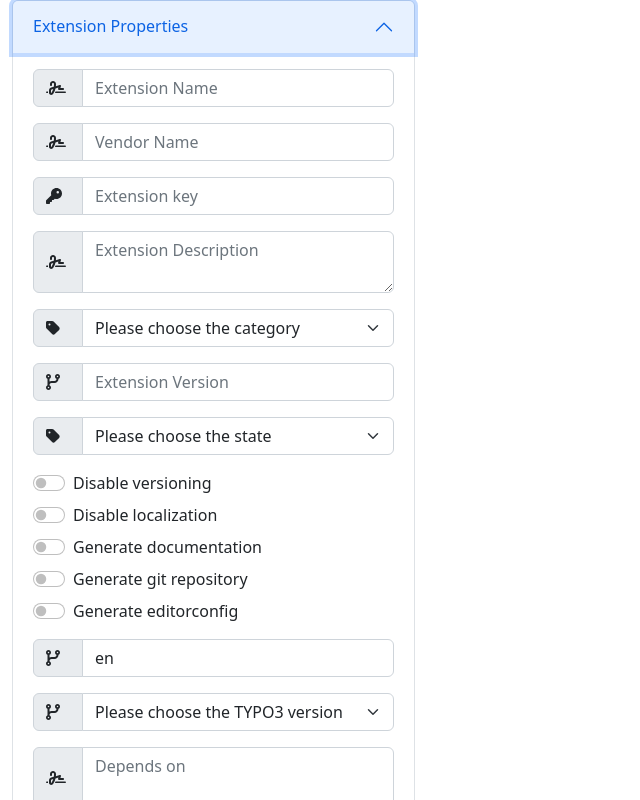
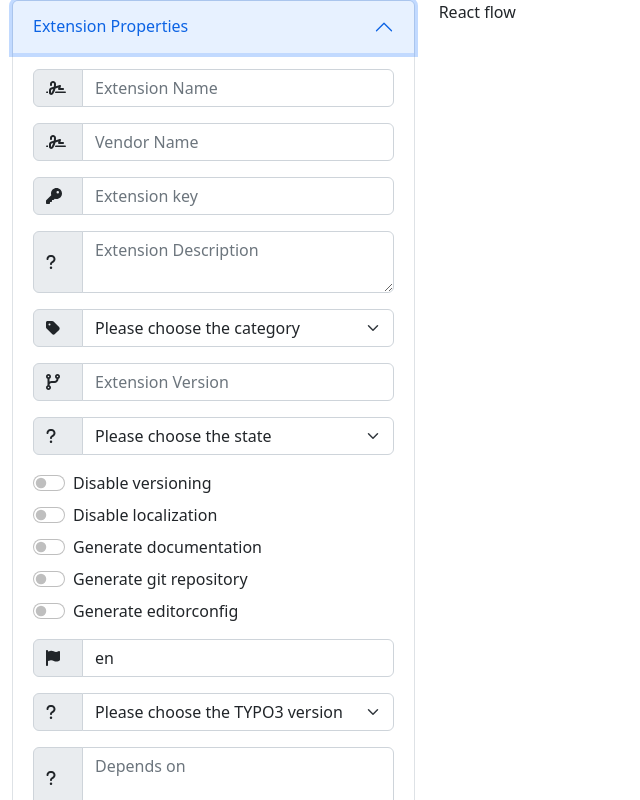
Before and after one commit to PKuhlmay/extensionbuilder-12-react, a React (Create React App) app: page / in a window 1280 px wide. Both pictures are taken after a click on the button "Extension Properties". Shown: the top 800 px of the page, without its empty margins (0-640 px from the left). Built offline with nearby package versions, Linux system fonts and the light colour scheme.

Commit message:
Small fixes

```diff
--- a/src/App.js
+++ b/src/App.js
@@ -1,12 +1,9 @@
-import logo from './logo.svg';
 import './App.scss';
-import {FormWrapperComponent} from "./components/forms/FormWrapperComponent";
 import {ExtensionPropertiesComponent} from "./components/accordions/ExtensionPropertiesComponent";
 import {ModulesListComponent} from "./components/accordions/ModulesListComponent";
 import {AuthorsListComponent} from "./components/accordions/AuthorsListComponent";
 import {PluginsListComponent} from "./components/accordions/PluginsListComponent";
-import {Fragment, useState} from "react";
-import {SingleAuthorComponent} from "./components/SingleComponents/SingleAuthorComponent";
+import {useState} from "react";
 
 function App() {
     const [extensionProperties, setExtensionProperties] = useState(
@@ -157,6 +154,12 @@ function App() {
 
     return (
         <div className="App container-fluid">
+            <div className="collapse" id="collapseExample">
+                <div className="card card-body">
+                    Some placeholder content for the collapse component. This panel is hidden by default but revealed
+                    when the user activates the relevant trigger.
+                </div>
+            </div>
             <div className="row">
                 <div className="col-4 text-start" id="left-column">
                     <div className="accordion" id="accordionExtensionProperties">
@@ -281,6 +284,9 @@ function App() {
                         </div>
                     </div>
                 </div>
+                <div className="col-8 text-start" id="right-column">
+                    React flow
+                </div>
             </div>
         </div>
     );
--- a/src/components/accordions/AuthorsListComponent.jsx
+++ b/src/components/accordions/AuthorsListComponent.jsx
@@ -23,7 +23,7 @@ export const AuthorsListComponent = (props) => {
                 }
             </ul>
             <button
-                className="btn btn-success"
+                className="btn btn-success w-100"
                 onClick={props.addAuthorsHandler}>
                 <FontAwesomeIcon className="me-1" icon="fa-solid fa-user-plus" />
                 Add new author
--- a/src/components/accordions/ExtensionPropertiesComponent.jsx
+++ b/src/components/accordions/ExtensionPropertiesComponent.jsx
@@ -158,7 +158,7 @@ export const ExtensionPropertiesComponent = (props) => {
                 />
             </div>
             <div className="input-group mb-3">
-                <span className="input-group-text"><FontAwesomeIcon className="me-1" icon="fa-solid fa-signature" /></span>
+                <span className="input-group-text"><FontAwesomeIcon className="me-1" icon="fa-solid fa-question" /></span>
                 <textarea
                     className="form-control"
                     aria-label="With textarea"
@@ -205,7 +205,7 @@ export const ExtensionPropertiesComponent = (props) => {
                 />
             </div>
             <div className="input-group mb-3">
-                <span className="input-group-text" id="basic-addon1"><FontAwesomeIcon icon="fa-solid fa-tag" /></span>
+                <span className="input-group-text" id="basic-addon1"><FontAwesomeIcon icon="fa-solid fa-question" /></span>
                 <select
                     className="form-select"
                     aria-label="State"
@@ -266,7 +266,7 @@ export const ExtensionPropertiesComponent = (props) => {
             </div>
 
             <div className="input-group mb-3">
-                <span className="input-group-text" id="basic-addon1"><FontAwesomeIcon icon="fa-solid fa-code-branch" /></span>
+                <span className="input-group-text" id="basic-addon1"><FontAwesomeIcon icon="fa-solid fa-flag" /></span>
                 <input
                     type="text"
                     className="form-control"
@@ -281,7 +281,7 @@ export const ExtensionPropertiesComponent = (props) => {
             </div>
 
             <div className="input-group mb-3">
-                <span className="input-group-text" id="basic-addon1"><FontAwesomeIcon icon="fa-solid fa-code-branch" /></span>
+                <span className="input-group-text" id="basic-addon1"><FontAwesomeIcon icon="fa-solid fa-question" /></span>
                 <select
                     defaultChecked={extensionTargetTYPO3Versions}
                     className="form-select" aria-label="Default select example"
@@ -300,7 +300,7 @@ export const ExtensionPropertiesComponent = (props) => {
                 </select>
             </div>
             <div className="input-group mb-3">
-                <span className="input-group-text"><FontAwesomeIcon className="me-1" icon="fa-solid fa-signature" /></span>
+                <span className="input-group-text"><FontAwesomeIcon className="me-1" icon="fa-solid fa-question" /></span>
                 <textarea
                     className="form-control"
                     aria-label="With textarea"
--- a/src/components/accordions/ModulesListComponent.jsx
+++ b/src/components/accordions/ModulesListComponent.jsx
@@ -22,7 +22,7 @@ export const ModulesListComponent = (props) => {
                 }
             </ul>
             <button
-                className="btn btn-success"
+                className="btn btn-success w-100"
                 onClick={props.addModulesHandler}>
                 <FontAwesomeIcon className="me-1" icon="fa-solid fa-plus" />
                 Add new module
--- a/src/components/accordions/PluginsListComponent.jsx
+++ b/src/components/accordions/PluginsListComponent.jsx
@@ -22,7 +22,7 @@ export const PluginsListComponent = (props) => {
                 }
             </ul>
             <button
-                className="btn btn-success"
+                className="btn btn-success w-100"
                 onClick={props.addPluginsHandler}>
                 <FontAwesomeIcon className="me-1" icon="fa-solid fa-plus" />
                 Add new plugin
```
